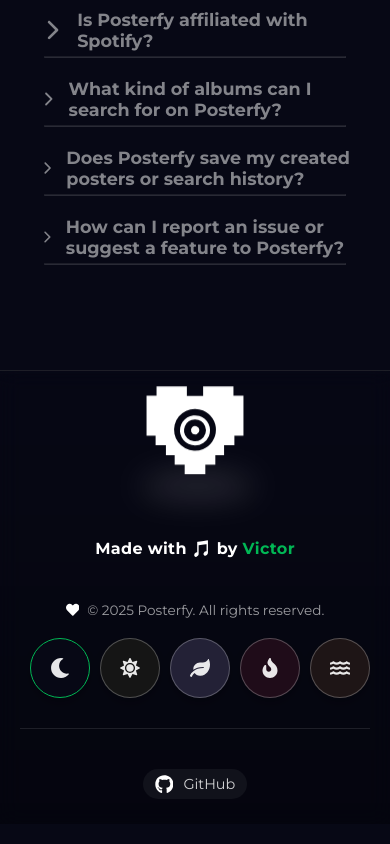
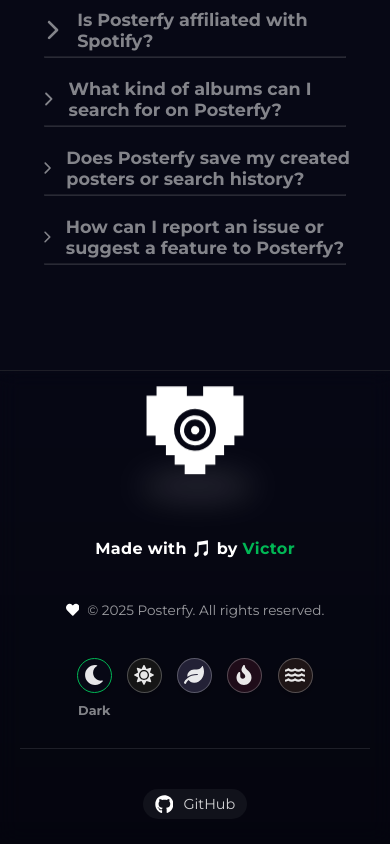
Before and after one commit to avictormorais/posterfy, a React (Vite) app: page / in a window 390 px wide. Shown: the part 2104-2948 px from the top of the page. Built offline with nearby package versions, Linux system fonts and the light colour scheme; no server answers.

Commit message:
styles: fix themes responsivity and add name

```diff
--- a/src/components/Footer.jsx
+++ b/src/components/Footer.jsx
@@ -238,6 +238,11 @@ const ThemeCards = styled.div`
   width: 100%;
   justify-content: right;
   margin-right: auto;
+
+  @media (max-width: 770px) {
+    justify-content: center;
+    margin-top: 20px;
+  }
 `
 
 const ThemeCard = styled.button`
@@ -277,10 +282,27 @@ const ThemeCard = styled.button`
   }
 
   @media (max-width: 480px) {
-    width: 60px;
-    height: 60px;
+    width: 35px;
+    height: 35px;
   }
 `
+
+const ThemeDiv = styled.div`
+  display: flex;
+  flex-direction: column;
+  align-items: center;
+  justify-content: center;
+  max-width: 45px;
+`;
+
+const ThemeName = styled.p`
+  font-size: 0.8em;
+  margin-top: 10px;
+  right: 20px;
+  font-weight: bolder;
+  transition: all 0.3s ease;
+  opacity: ${(props) => (props.active ? "0.5" : "0")};;
+`;
 
 const SocialSection = styled.div`
   grid-column: span 2;
@@ -381,6 +403,7 @@ function Footer() {
         <ThemeSection>
           <ThemeCards>
             {themes.map((themeOption) => (
+              <ThemeDiv key={themeOption.id}>
                 <ThemeCard
                   key={themeOption.id}
                   color={themeOption.color}
@@ -390,6 +413,8 @@ function Footer() {
                 >
                   {themeOption.icon}
                 </ThemeCard>
+                <ThemeName active={theme === themeOption.id} >{themeOption.name}</ThemeName>
+              </ThemeDiv>
             ))}
           </ThemeCards>
         </ThemeSection>
```
Lines whose indentation alone changed are shown as unchanged.
